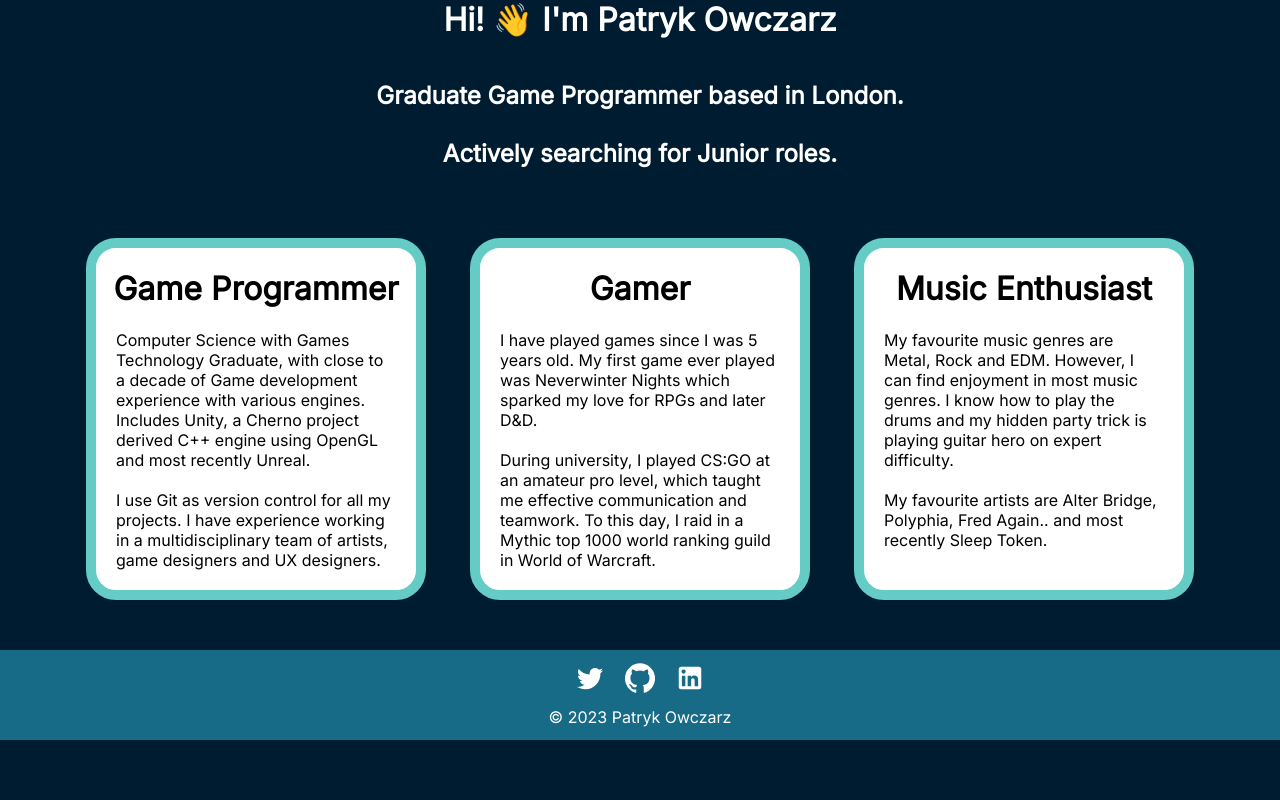
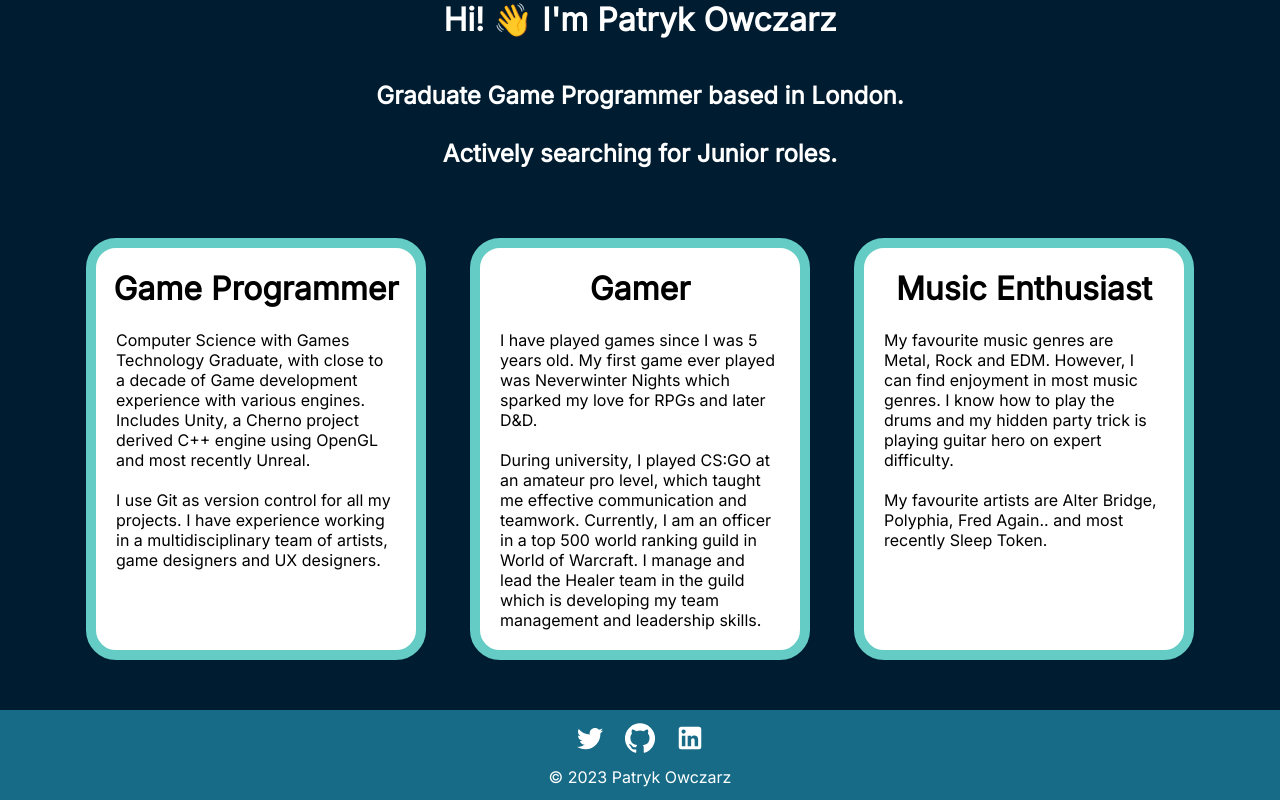
Before and after one commit to PatrykOwczarz/my-porftolio-v1, a React (Create React App) app: page / in a window 1280 px wide. Shown: the part 466-1266 px from the top of the page. Before the commit the page ends 1206 px from the top, so only its background shows below. Built offline with nearby package versions, Linux system fonts and the light colour scheme.

Commit message:
Updated Home page

```diff
--- a/src/pages/Home.js
+++ b/src/pages/Home.js
@@ -51,8 +51,10 @@ function Home() {
                     </p>
                     <p>
                         During university, I played CS:GO at an amateur pro level,
-                        which taught me effective communication and teamwork. To this day, I raid in a
-                        Mythic top 1000 world ranking guild in World of Warcraft.
+                        which taught me effective communication and teamwork. Currently, I am an
+                        officer in a top 500 world ranking guild in World of Warcraft. I manage and
+                        lead the Healer team in the guild which is developing my team management and
+                        leadership skills.
                     </p>
                 </div>
                 <div className='infoBox'>
--- a/src/pages/RealmWarp.js
+++ b/src/pages/RealmWarp.js
@@ -311,7 +311,7 @@ function RealmWarp() {
                             entered their aggro radius.
                         </li>
                         <li>
-                            Some bugs with the rag doll collision caused the enemy
+                            Some bugs with the ragdoll collision caused the enemy
                             to move in the opposite direction to the intended direction.
                             This would be a priority as I believe a fix can be made by tweaking
                             the behaviour after the enemy is defeated. Disabling collision for
```
